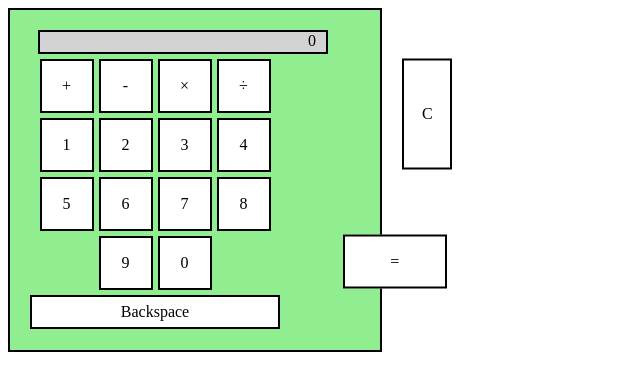
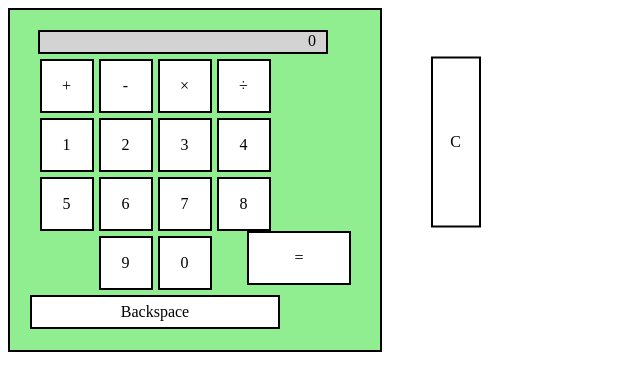
Before and after one commit to dragan992/Calculator-project, a plain HTML site: page Test kalkulator/test.html in a window 1280 px wide. Shown: the whole page, without its empty margins (0-640 px from the left). Drawn offline with Linux system fonts and the light colour scheme.

Commit message:
Test calculator fixed buttons

```diff
--- a/Test kalkulator/test.css
+++ b/Test kalkulator/test.css
@@ -458,28 +458,28 @@
 
   .deletee-container {
     display: flex;
-    flex-wrap: wrap; /*wrap items to next line */
-    width: 50px; /* set the width to accommodate four items in a row */
-    align-items: flex-end; /* center items vertically */
-    justify-content: center; /* center items horizontally */
+    flex-wrap: wrap;
+    width: 50px;
+    align-items: flex-end;
+    justify-content: center;
     position: absolute;
-    right: 21.9cm;
-    top: 14.2%;
+    right: 21.15cm;
+    top: 17.7%;
     transform: translateY(-50%);
   }
 
   .jednako-container {
     display: flex;
-    flex-wrap: wrap; /*wrap items to next line */
-    width: 105px; /* set the width to accommodate four items in a row */
+    flex-wrap: wrap;
+    width: 104px;
     margin-left: auto;
     margin-right: 0px;
     gap: 5px;
-    align-items: flex-end; /* center items vertically */
-    justify-content: center; /* center items horizontally */
+    align-items: flex-end;
+    justify-content: center;
     position: absolute;
-    left: -120%;
-    top: 183%;
+    left: 19.3%;
+    top: 32.2%;
     transform: translateY(-50%);
   }
 
@@ -488,13 +488,13 @@
     background-color: #fff;
     width: 50px;
     height: 50px;
-    display: flex; /* enable flexbox layout for buttons */
-    align-items: center; /* center content vertically */
-    justify-content: center; /* center content horizontally */
+    display: flex;
+    align-items: center;
+    justify-content: center;
   }
 
   .delete {
-    height: 107px; /* set the height of the delete button */
+    height: 167px;
   }
 
   /* style individual buttons */
--- a/Test kalkulator/test.html
+++ b/Test kalkulator/test.html
@@ -28,27 +28,11 @@
                     <div class="button backspace">Backspace</div>
                         <div class="deletee-container">
                             <div class="button delete">C</div>
-                                <div class="jednako-container">
+                        </div>
+                        <div class="jednako-container">
                                    <div class="button jednako">=</div>
                         </div>
-        <!-- <div class="unutrasnji-izgled ekran">0</div>
-        <div class="unutrasnji-izgled delete">DEL</div>
-        <div class="unutrasnji-izgled puta">*</div>
-        <div class="unutrasnji-izgled minus">-</div>
-        <div class="unutrasnji-izgled plus">+</div>
-        <div class="unutrasnji-izgled podeljeno">/</div>
-        <div class="unutrasnji-izgled kec">1</div>
-        <div class="unutrasnji-izgled dvojka">2</div>
-        <div class="unutrasnji-izgled trojka">3</div>
-        <div class="unutrasnji-izgled cetvorka">4</div>
-        <div class="unutrasnji-izgled petica">5</div>
-        <div class="unutrasnji-izgled sestica">6</div>
-        <div class="unutrasnji-izgled sedmica">7</div>
-        <div class="unutrasnji-izgled osmica">8</div>
-        <div class="unutrasnji-izgled devetka">9</div>
-        <div class="unutrasnji-izgled nula">0</div>
-        <div class="unutrasnji-izgled jednako">=</div>
-        <div class="unutrasnji-izgled backspace">BACKSPACE</div> -->
+                </div>
     </div>
 </body>
 </html>
```
